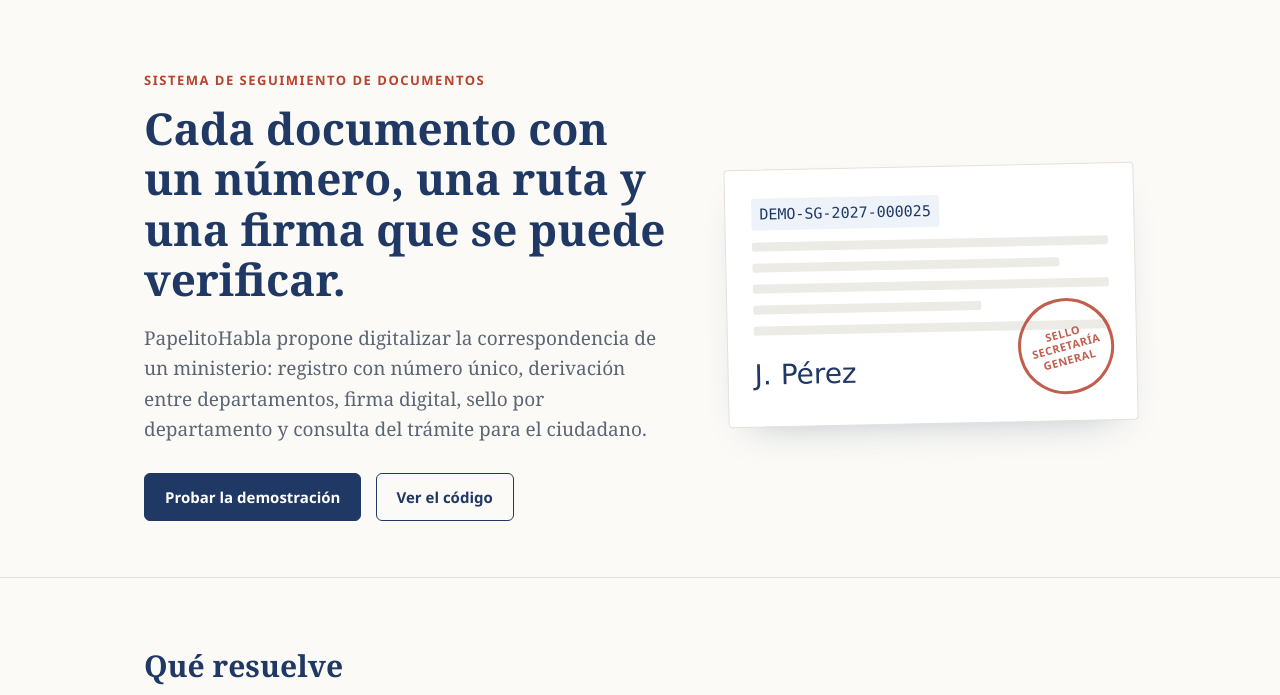
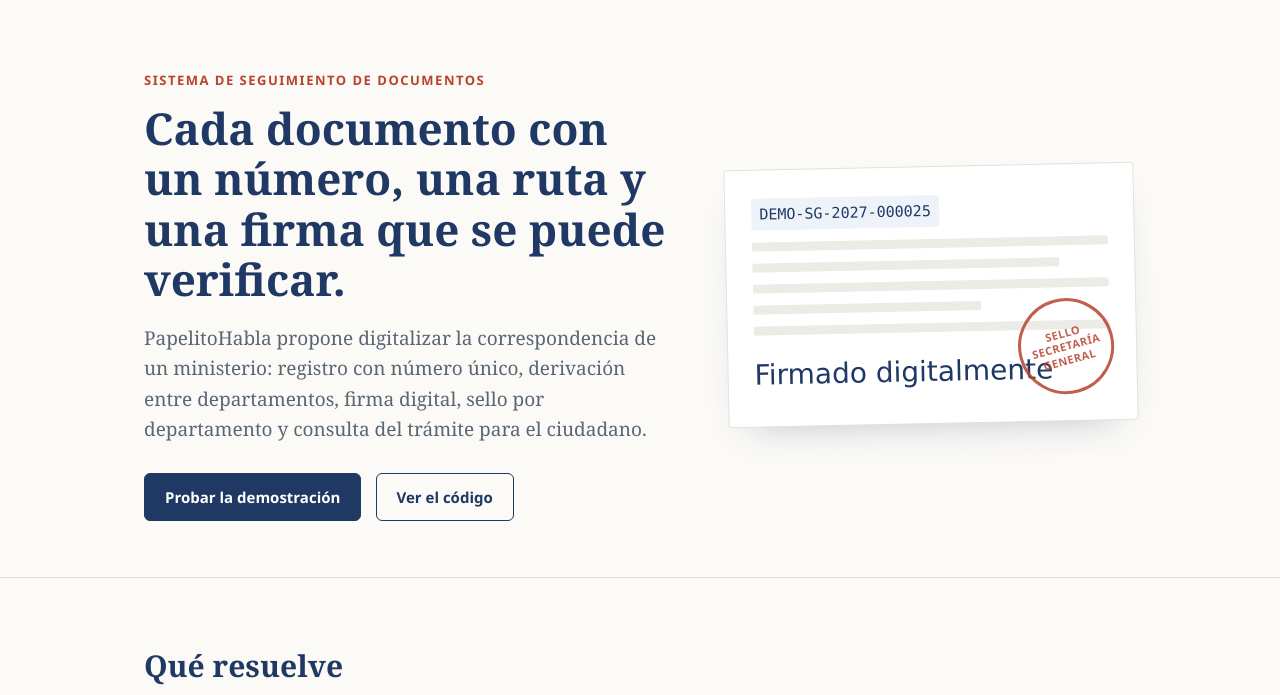
Before and after one commit to papelitohabla507-byte/papelitohabla, a plain HTML site: page docs/index.html in a window 1280 px wide. Shown: the part 104-799 px from the top of the page. Drawn offline with Linux system fonts and the light colour scheme.

Commit message:
PH-29: firma de ejemplo generica en la pagina

```diff
--- a/docs/index.html
+++ b/docs/index.html
@@ -112,7 +112,7 @@
     <div class="doc" aria-hidden="true">
       <div class="num">DEMO-SG-2027-000025</div>
       <div class="lines"><div></div><div></div><div></div><div></div><div></div></div>
-      <div class="sig">J. Pérez</div>
+      <div class="sig">Firmado digitalmente</div>
       <div class="stamp sans">SELLO<br>SECRETARÍA<br>GENERAL</div>
     </div>
   </div>
```
